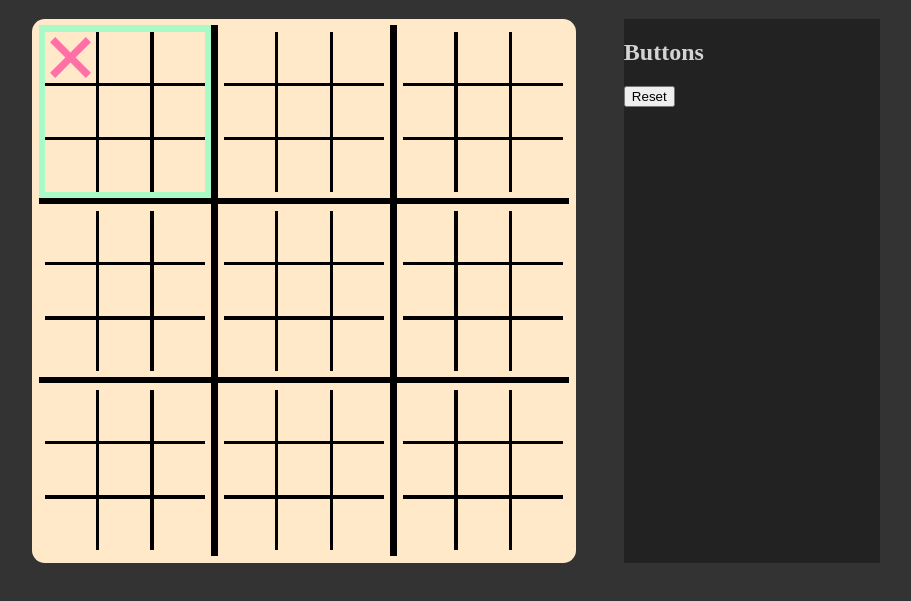
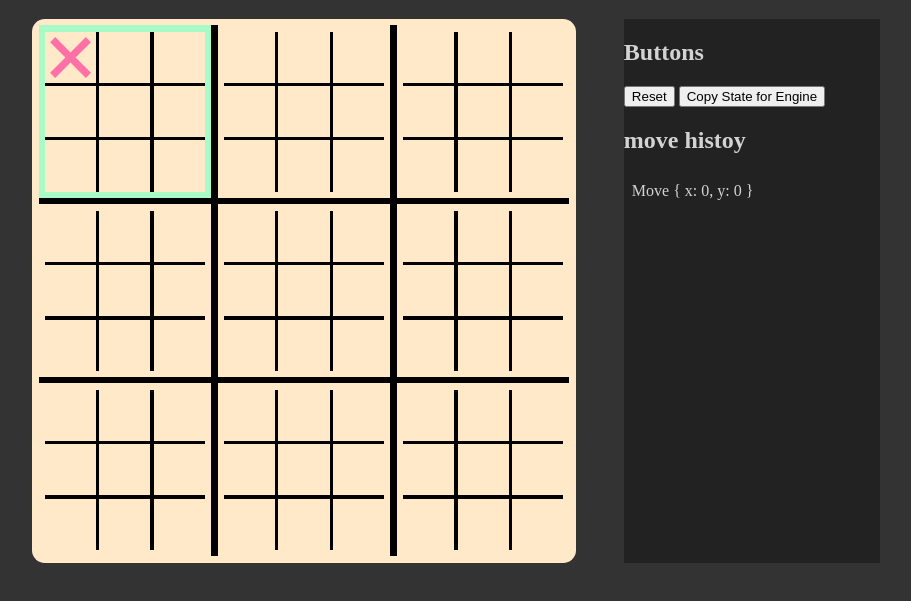
Before and after one commit to Conando025/UTTT, a plain HTML site: page index.html in a window 1280 px wide. Both pictures are taken after a click on the element 254 px from the left and 118 px from the top of the page. Shown: the part 61-662 px from the top of the page, without its empty margins (184-1095 px from the left). Drawn offline with Linux system fonts and the light colour scheme.

Commit message:
Added a move history and an export

```diff
--- a/index.html
+++ b/index.html
@@ -147,6 +147,9 @@
         <div class="controlls">
             <h2>Buttons</h2>
             <button type="reset" onclick="reset()">Reset</button>
+            <button type="submit" onclick="navigator.clipboard.writeText(engine_code())">Copy State for Engine</button>
+            <h2>move histoy</h2>
+            <div id="move-history"></div>
         </div>
     </main>
 
--- a/logic.js
+++ b/logic.js
@@ -6,7 +6,7 @@ class SBoard {
     }
 
     reset() {
-        this.cells = ["", "", "", "", "" ,"", "", "" ,""];
+        this.cells = ["", "", "", "", "", "", "", "", ""];
         this.state = ""
     }
 
@@ -24,11 +24,11 @@ class SBoard {
             return this.cells[4];
         }
         for (let i = 0; i < 3; i++) {
-            if (three_in_a_row(this.cells[0+i*3], this.cells[1+i*3], this.cells[2+i*3])) {
-                return this.cells[0+i*3];
+            if (three_in_a_row(this.cells[0 + i * 3], this.cells[1 + i * 3], this.cells[2 + i * 3])) {
+                return this.cells[0 + i * 3];
             }
-            if (three_in_a_row(this.cells[0+i], this.cells[3+i], this.cells[6+i])) {
-                return this.cells[0+i];
+            if (three_in_a_row(this.cells[0 + i], this.cells[3 + i], this.cells[6 + i])) {
+                return this.cells[0 + i];
             }
         }
         for (const cell of this.cells) {
@@ -41,7 +41,7 @@ class SBoard {
 }
 
 function three_in_a_row(a, b, c) {
-    return (a == b && b == c && b!="")
+    return (a == b && b == c && b != "")
 }
 
 class BBoard {
@@ -57,20 +57,23 @@ class BBoard {
 function reset() {
     for (const e of document.getElementsByClassName("small-board")) {
         e.setAttribute("data-content", "");
+        e.setAttribute("data-placeable", "true");
     }
     for (const e of document.getElementsByClassName("cell")) {
         e.setAttribute("data-content", "");
     }
     game_state = new BBoard();
     x_next = false;
+    move_history.innerHTML = "";
 }
 
-let x_next = false;
+let x_next = true;
 let game_state = new BBoard();
+let move_history = document.getElementById("move-history");
 
 function next() {
     x_next = !x_next;
-    return x_next ? "x" : "o";
+    return x_next ? "o" : "x";
 }
 
 function apply_move(b_index, c_index, target) {
@@ -84,10 +87,40 @@ function apply_move(b_index, c_index, target) {
         let v = `${next_board_state == "" ? (i == c_index) : true}`;
         boards[i].setAttribute("data-placeable", v);
     }
+
+    const isScrolledToBottom = move_history.scrollHeight - move_history.clientHeight <= move_history.scrollTop + 1;
+    const move = document.createElement('p');
+    move.textContent = `Move { x: ${3 * (b_index % 3) + c_index % 3}, y: ${3 * (Math.floor(b_index / 3)) + Math.floor(c_index / 3)} }`;
+    move_history.appendChild(move);
+    if (isScrolledToBottom) {
+        move_history.scrollTop = move_history.scrollHeight;
+    }
+
 }
 
 for (const element of document.getElementsByClassName("cell")) {
     element.addEventListener("click", (event) => {
         apply_move(event.target.parentElement.parentElement.id[1], event.target.classList[1][1], event.target);
-     })
+    })
 }
+
+function engine_code() {
+    let forced = -1;
+    let board_elements = document.getElementsByClassName("small-board");
+    let code = "Board {\n\tsub_boards: [\n"
+    for (let index = 0; index < 9; index++) {
+        const board = game_state.boards[index];
+        code += `\t\tSubBoard {
+        \t\tstate: State::${board.state == "" ? 'NotFinished' : (board.state == "d" ? 'Draw' : (board.state == "x" ? 'Win(Player::Guest)' : 'Win(Player::Host)'))},
+        \t\tcells: [\n`;
+        for (const cell of board.cells) {
+            code += `\t\t\t\tCell::${cell == "" ? 'Empty' : cell.toUpperCase()},\n`;
+        }
+        code += `\t\t\t],\n\t\t},\n`;
+        if (board_elements[index].dataset['placeable'] === 'true') {
+            forced = forced == -1 ? index : -2;
+        }
+    }
+    code += `\t],\n\tforced_sub_board: ${forced < 0 ? 'None' : `Some(${forced})`},\n\tnext: Player::${(x_next ? 'Guest' : 'Host')},\n}`;
+    return code;
+}
--- a/main.css
+++ b/main.css
@@ -35,3 +35,12 @@ main {
     max-width: 20vw;
     background-color: #222;
 }
+
+#move-history  {
+    height: 8em;
+    overflow: scroll;
+}
+
+#move-history > p {
+    margin: 0.5em;
+}
```
